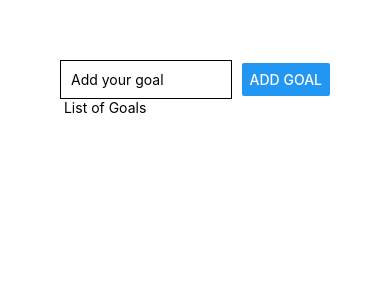
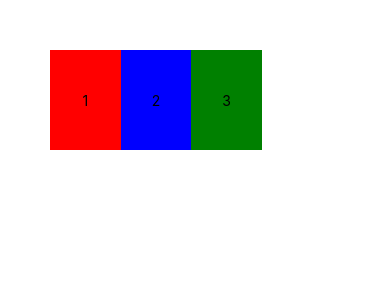
Before and after one commit to zobaer53/React-Native-Practice-expo_js, a React Native app: screen / in a window 390 px wide. Shown: the top 300 px of the page. Built offline with nearby package versions, Linux system fonts and the light colour scheme.

Commit message:
style -- flex box deep dive

```diff
--- a/App.js
+++ b/App.js
@@ -3,13 +3,14 @@ import { StyleSheet, Text, View, Button, TextInput } from "react-native";
 export default function App() {
   return (
     <View style={styles.appContainer}>
-      <View style={styles.inputContainer}>
-        <TextInput style={styles.textInput} placeholder="Add your goal" />
-        <Button title="Add Goal" />
+      <View style={styles.style1}>
+        <Text>1</Text>
       </View>
-
-      <View>
-        <Text> List of Goals</Text>
+      <View style={styles.style2}>
+        <Text>2</Text>
+      </View>
+      <View style={styles.style3}>
+        <Text>3</Text>
       </View>
     </View>
   );
@@ -18,18 +19,34 @@ export default function App() {
 const styles = StyleSheet.create({
   appContainer: {
     padding: 50,
-    margin: 10,
+    flexDirection: "row",
+    width: "80%",
+    height: 300,
+    justifyContent: "space-around",
+    alignContent: "center",
   },
-  inputContainer: {
-    flexDirection: "row",
-    justifyContent: "space-between",
+  style1: {
+    flex: 1,
+    backgroundColor: "red",
+    width: 100,
+    height: 100,
+    justifyContent: "center",
     alignItems: "center",
   },
-  textInput: {
-    borderWidth: 1,
-    borderColor: "black",
-    padding: 10,
-    width: "80%",
-    marginRight: 10,
+  style2: {
+    flex: 1,
+    backgroundColor: "blue",
+    width: 100,
+    height: 100,
+    justifyContent: "center",
+    alignItems: "center",
+  },
+  style3: {
+    flex: 1,
+    backgroundColor: "green",
+    width: 100,
+    height: 100,
+    justifyContent: "center",
+    alignItems: "center",
   },
 });
```
